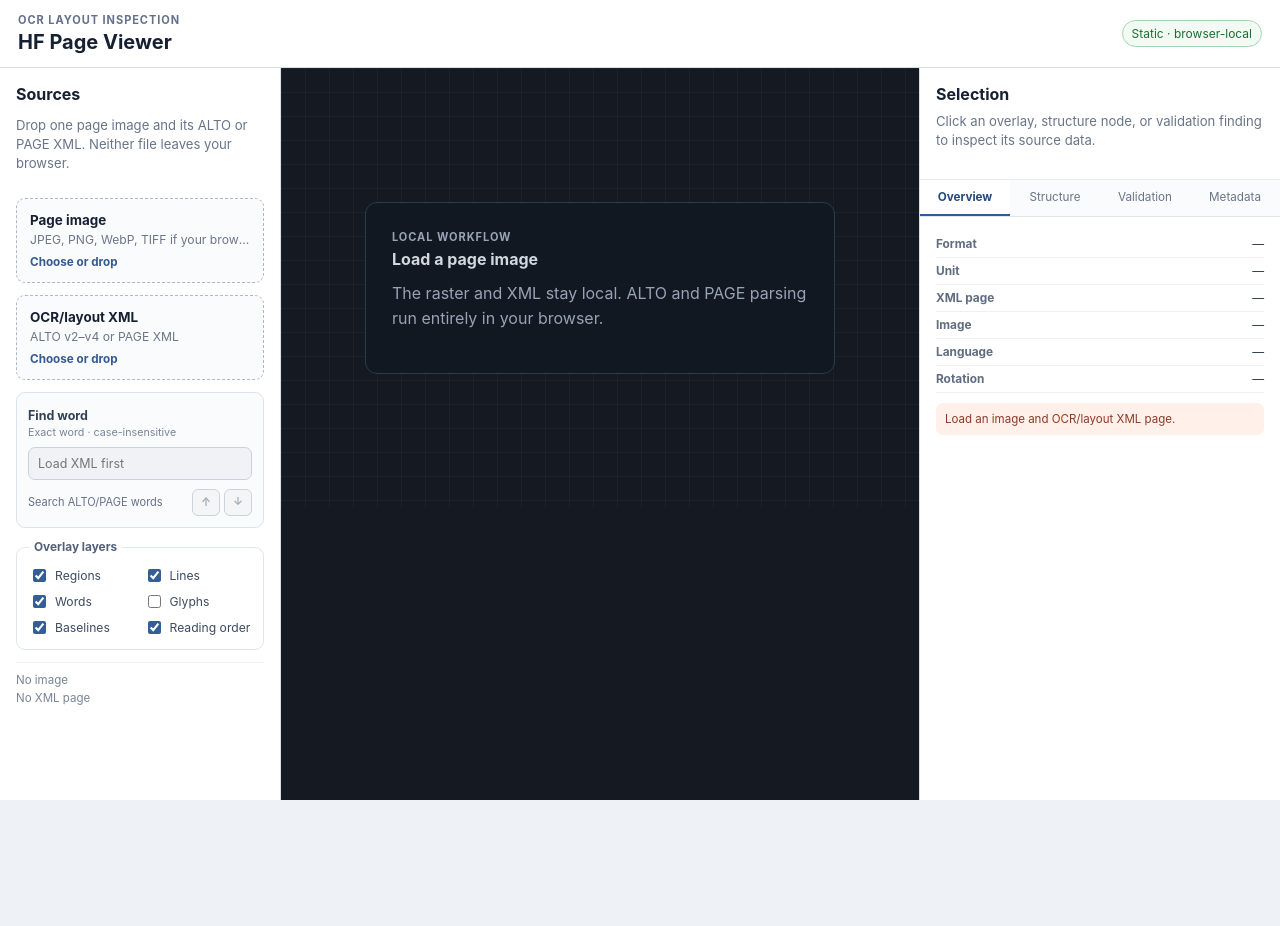
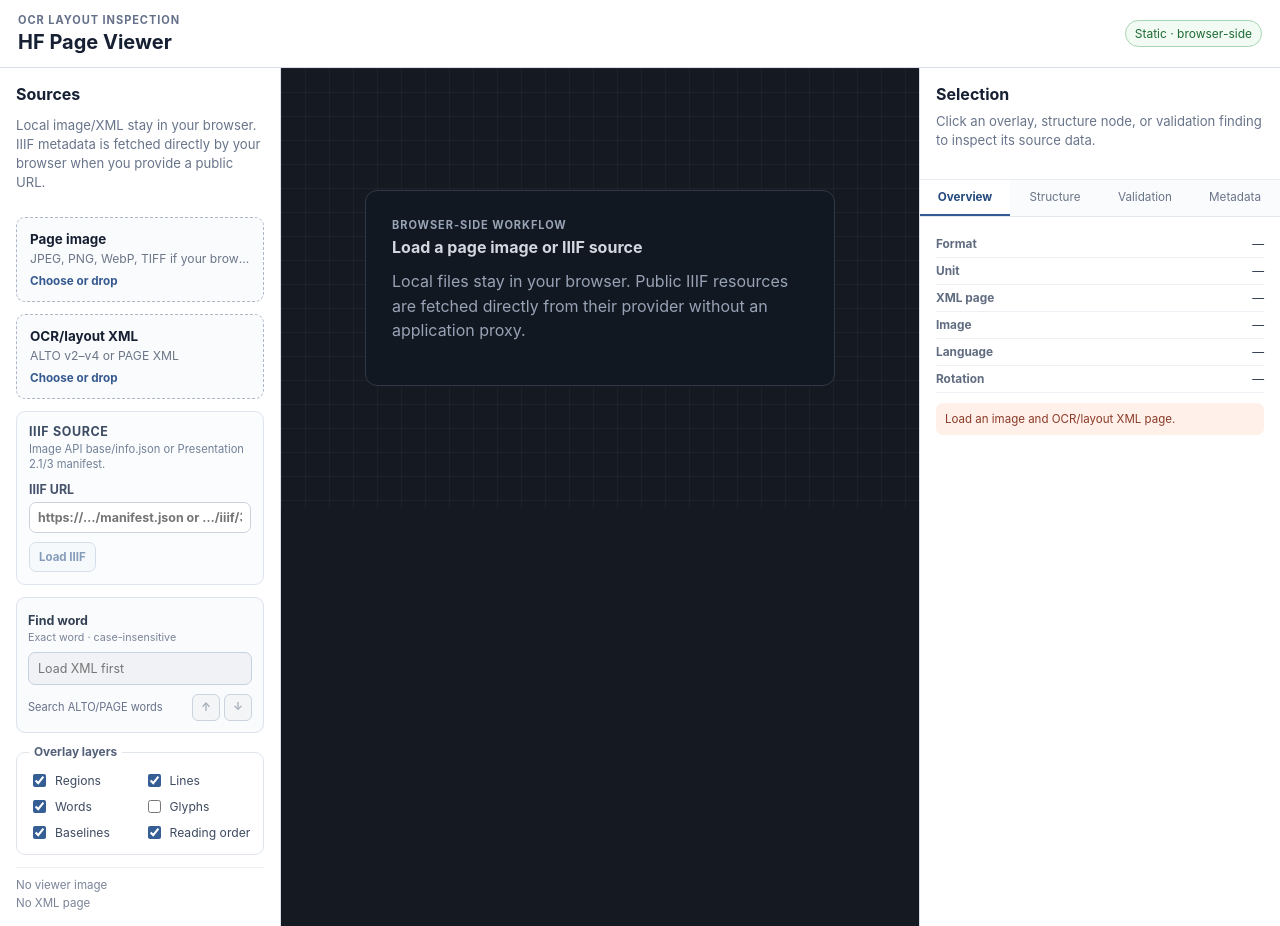
Before and after one commit to maribakulj/HF-page-viewer, a React (Vite) app in the folder frontend/: page / in a window 1280 px wide. Before the commit the page ends 800 px from the top, so only its background shows below. Built offline with nearby package versions, Linux system fonts and the light colour scheme.

Commit message:
feat: integrate IIIF loading and validation into viewer

```diff
--- a/frontend/src/App.tsx
+++ b/frontend/src/App.tsx
@@ -3,13 +3,16 @@ import { useEffect, useMemo, useState } from "react";
 import { applyAdditionalValidation } from "./additionalValidation";
 import { parseDocumentFile } from "./api";
 import { FileDrop } from "./components/FileDrop";
+import { IiifSourcePanel } from "./components/IiifSourcePanel";
 import { Inspector } from "./components/Inspector";
 import { LayerControls } from "./components/LayerControls";
 import { PageViewer } from "./components/PageViewer";
 import { WordSearch } from "./components/WordSearch";
+import { applyIiifValidation } from "./iiifValidation";
 import { assessAlignment, countPageElements, flattenPage } from "./pageModel";
 import { resolveSchema } from "./schemaRegistry";
 import type { LayerState, PageDocumentDTO } from "./types";
+import { useIiifSource } from "./useIiifSource";
 import { useLocalImage } from "./useLocalImage";
 import { validateDocument } from "./validation";
 import type { ValidationFinding } from "./validation";
@@ -43,7 +46,16 @@ export default function App() {
   const [searchQuery, setSearchQuery] = useState("");
   const [activeSearchIndex, setActiveSearchIndex] = useState(0);
   const [layers, setLayers] = useState<LayerState>(defaultLayers);
+  const [preferredImageSource, setPreferredImageSource] = useState<"local" | "iiif">("local");
   const { image, error: imageError } = useLocalImage(imageFile);
+  const {
+    state: iiif,
+    setInput: setIiifInput,
+    load: loadIiif,
+    clear: clearIiif,
+    selectCanvas: selectIiifCanvas,
+    selectImage: selectIiifImage,
+  } = useIiifSource();
 
   useEffect(() => {
     setDocument(null);
@@ -109,11 +121,25 @@ export default function App() {
     setActiveSearchIndex(0);
   }, [document, searchQuery]);
 
+  useEffect(() => {
+    if (image) setPreferredImageSource("local");
+  }, [image]);
+
+  useEffect(() => {
+    if (!image && iiif.resolved?.image) setPreferredImageSource("iiif");
+  }, [iiif.resolved?.image, image]);
+
+  const iiifImage = iiif.resolved?.image ?? null;
+  const activeImage = preferredImageSource === "iiif"
+    ? iiifImage ?? image
+    : image ?? iiifImage;
+  const iiifActive = Boolean(activeImage && iiifImage && activeImage === iiifImage);
+
   const page = document?.pages[pageIndex] ?? null;
   const nodes = useMemo(() => (page ? flattenPage(page) : []), [page]);
   const counts = useMemo(() => (page ? countPageElements(page) : null), [page]);
   const selected = useMemo(() => nodes.find((node) => node.key === selectedKey) ?? null, [nodes, selectedKey]);
-  const alignment = useMemo(() => assessAlignment(page, image), [image, page]);
+  const alignment = useMemo(() => assessAlignment(page, activeImage), [activeImage, page]);
   const searchMatches = useMemo(
     () => document ? searchDocumentWords(document, searchQuery) : [],
     [document, searchQuery],
@@ -139,9 +165,22 @@ export default function App() {
     ) : null,
     [document, image, pageIndex],
   );
-  const validationReport = useMemo(
+  const schemaValidationReport = useMemo(
     () => semanticValidationReport ? combineValidationReport(semanticValidationReport, xsdValidation) : null,
     [semanticValidationReport, xsdValidation],
+  );
+  const validationReport = useMemo(
+    () => document && schemaValidationReport
+      ? applyIiifValidation(
+        schemaValidationReport,
+        document,
+        pageIndex,
+        iiif.inspection,
+        iiif.selection,
+        iiif.resolvedService,
+      )
+      : schemaValidationReport,
+    [document, iiif.inspection, iiif.resolvedService, iiif.selection, pageIndex, schemaValidationReport],
   );
 
   const selectValidationFinding = (finding: ValidationFinding): void => {
@@ -166,10 +205,11 @@ export default function App() {
         </div>
         <div className="topbar-statuses">
           {document && <span className="status status-neutral">{formatName(document)} {document.source_version ?? "?"}</span>}
+          {iiif.inspection && <span className="status status-neutral">IIIF {iiif.inspection.version}</span>}
           {validationReport && validationReport.summary.errors > 0 && <span className="status status-error">{validationReport.summary.errors} validation error{validationReport.summary.errors === 1 ? "" : "s"}</span>}
           {xsdValidation.status === "valid" && <span className="status status-ok">XSD valid</span>}
           {xsdValidation.status === "validating" && <span className="status status-neutral">XSD validating…</span>}
-          <span className="status status-ok">Static · browser-local</span>
+          <span className="status status-ok">Static · browser-side</span>
         </div>
       </header>
 
@@ -177,10 +217,26 @@ export default function App() {
         <aside className="panel source-panel">
           <div>
             <h2>Sources</h2>
-            <p className="panel-intro">Drop one page image and its ALTO or PAGE XML. Neither file leaves your browser.</p>
+            <p className="panel-intro">Local image/XML stay in your browser. IIIF metadata is fetched directly by your browser when you provide a public URL.</p>
           </div>
           <FileDrop title="Page image" description="JPEG, PNG, WebP, TIFF if your browser supports it" accept="image/*" file={imageFile} onFile={setImageFile} />
           <FileDrop title="OCR/layout XML" description="ALTO v2–v4 or PAGE XML" accept=".xml,application/xml,text/xml" file={xmlFile} onFile={setXmlFile} />
+          <IiifSourcePanel
+            state={iiif}
+            active={iiifActive}
+            onInputChange={setIiifInput}
+            onLoad={() => { void loadIiif(); }}
+            onClear={() => {
+              clearIiif();
+              if (image) setPreferredImageSource("local");
+            }}
+            onCanvasChange={selectIiifCanvas}
+            onImageChange={selectIiifImage}
+            onUseViewer={() => setPreferredImageSource("iiif")}
+          />
+          {image && iiifImage && iiifActive && (
+            <button type="button" className="source-image-switch" onClick={() => setPreferredImageSource("local")}>Use local image in viewer</button>
+          )}
           {parsing && <p className="inline-state">Parsing XML locally…</p>}
           {parseError && <p className="inline-error">{parseError}</p>}
           {imageError && <p className="inline-error">{imageError}</p>}
@@ -207,17 +263,17 @@ export default function App() {
           />
           <LayerControls layers={layers} onChange={setLayers} />
           <div className="source-summary">
-            <span>{image ? `${image.width} × ${image.height}px` : "No image"}</span>
+            <span>{activeImage ? `${activeImage.width} × ${activeImage.height}px · ${iiifActive ? "IIIF" : "local"}` : "No viewer image"}</span>
             <span>{page ? `${page.width ?? "?"} × ${page.height ?? "?"} ${page.measurement_unit}` : "No XML page"}</span>
           </div>
         </aside>
 
         <section className="viewer-column">
-          {image ? (
+          {activeImage ? (
             <>
               <div className={`alignment-strip alignment-${alignment.kind}`}>{alignment.message}</div>
               <PageViewer
-                image={image}
+                image={activeImage}
                 page={page}
                 nodes={nodes}
                 layers={layers}
@@ -229,14 +285,14 @@ export default function App() {
               />
             </>
           ) : (
-            <div className="viewer-empty"><div><p className="eyebrow">Local workflow</p><h2>Load a page image</h2><p>The raster and XML stay local. ALTO and PAGE parsing run entirely in your browser.</p></div></div>
+            <div className="viewer-empty"><div><p className="eyebrow">Browser-side workflow</p><h2>Load a page image or IIIF source</h2><p>Local files stay in your browser. Public IIIF resources are fetched directly from their provider without an application proxy.</p></div></div>
           )}
         </section>
 
         <Inspector
           document={document}
           page={page}
-          image={image}
+          image={activeImage}
           counts={counts}
           selected={selected}
           selectedKey={selectedKey}
```
